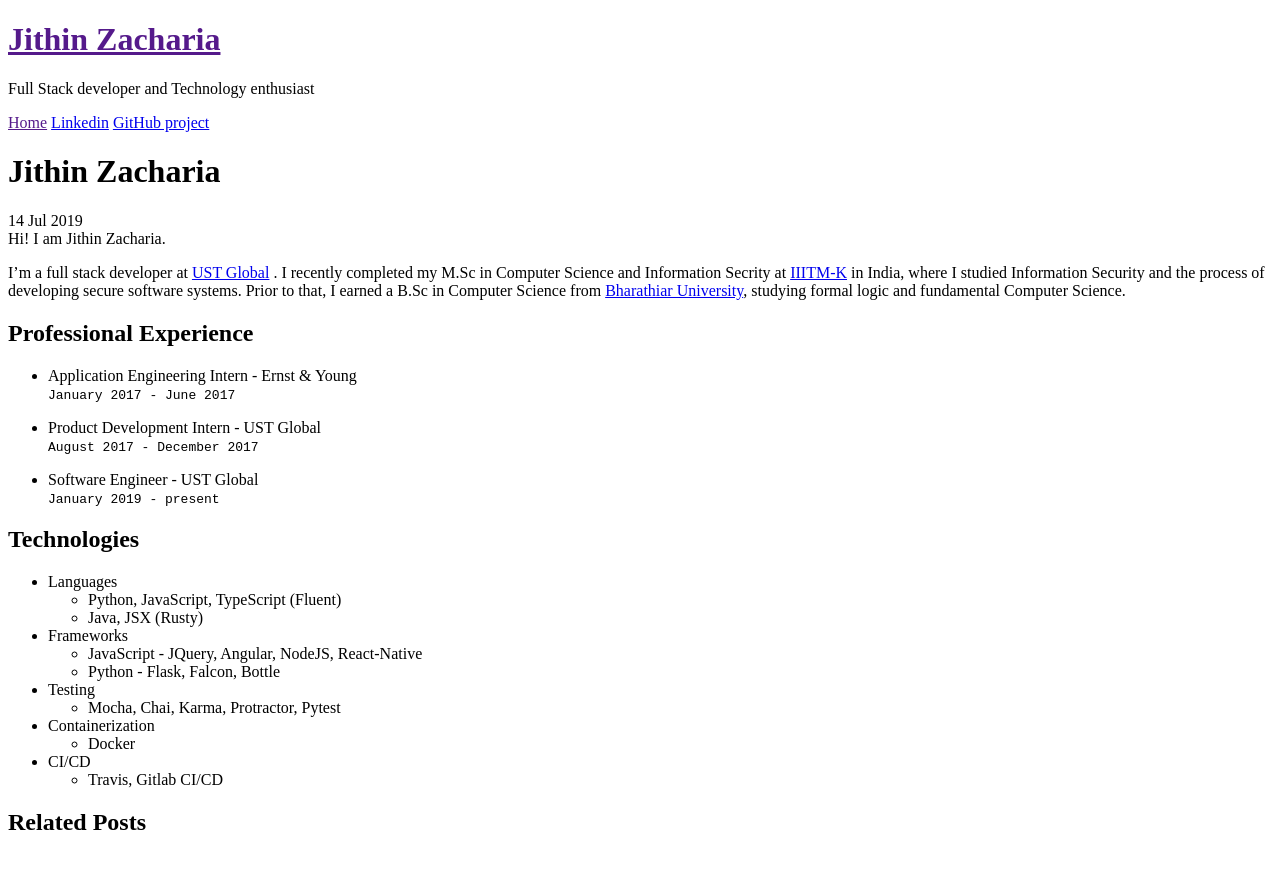
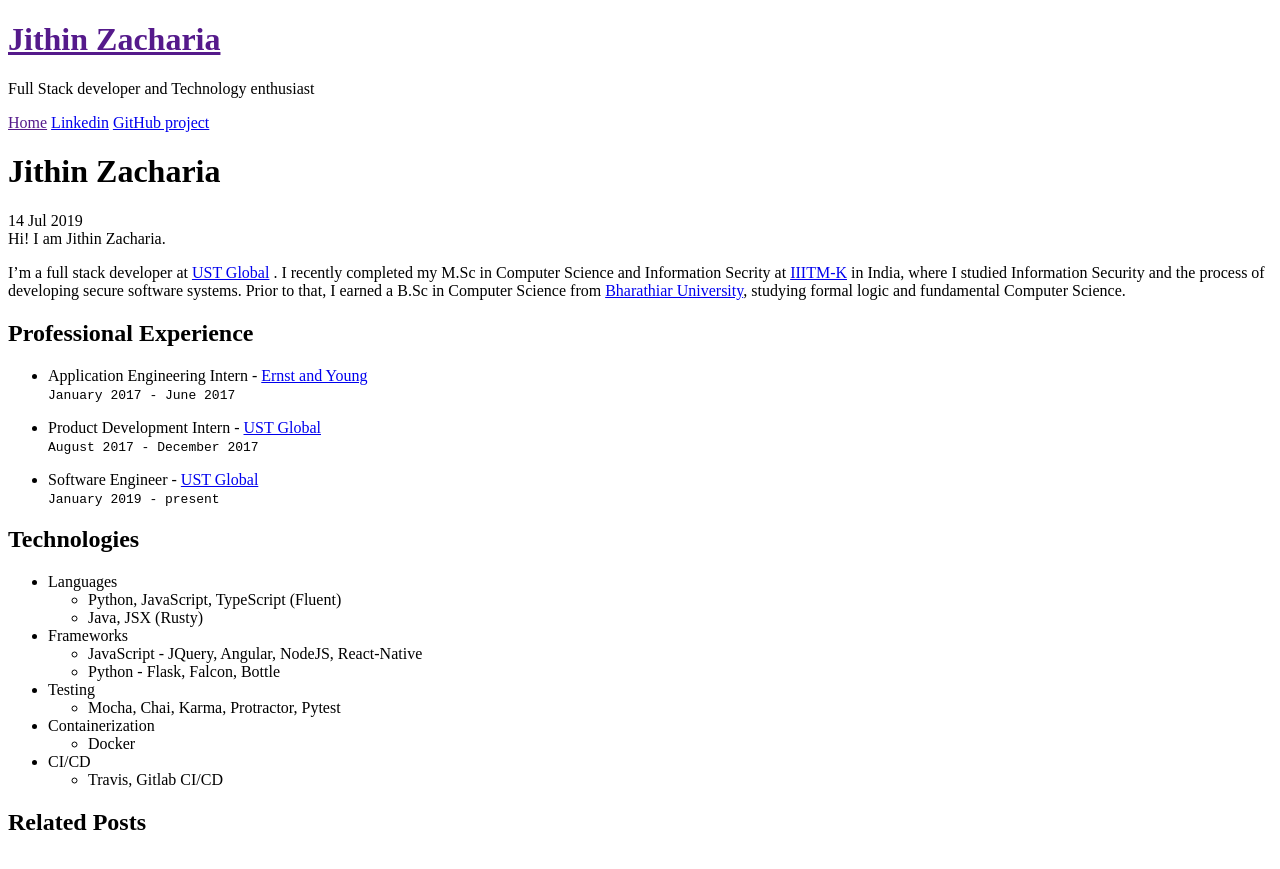
Before and after one commit to Jithinqw/jithinqw.github.io, a Jekyll site: the page built from _posts/2019-7-14-content.md, in a window 1280 px wide. Shown: the top 869 px of the page. Built offline with Jekyll 4.4.1, drawn with Linux system fonts in a browser that asks for light colours; Markdown is read by kramdown in place of the engine named in the settings.

Commit message:
Adding positions

```diff
--- a/_posts/2019-7-14-content.md
+++ b/_posts/2019-7-14-content.md
@@ -11,12 +11,12 @@
 
 ## Professional Experience
 
-* Application Engineering Intern - Ernst & Young<br/>
+* Application Engineering Intern - [Ernst and Young](https://www.ey.com/)<br/>
     `January 2017 - June 2017`
-* Product Development Intern - UST Global<br/>
+* Product Development Intern - [UST Global](https://www.ust-global.com)<br/>
     `August 2017 - December 2017`
 
-* Software Engineer - UST Global<br/>
+* Software Engineer - [UST Global](https://www.ust-global.com)<br/>
     `January 2019 - present`
 
 ## Technologies
```
